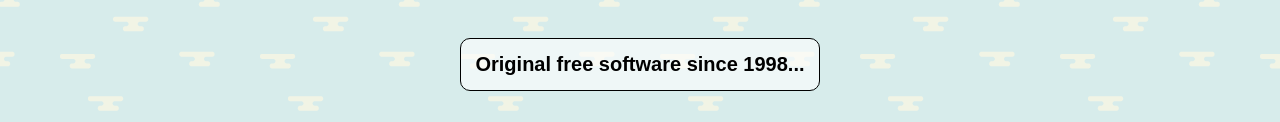
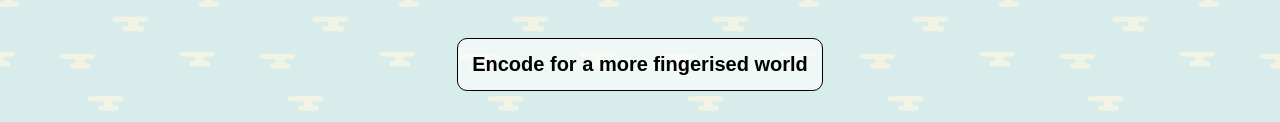
Before and after one commit to ogbaba/tulas.xyz, a plain HTML site: page index.html in a window 1280 px wide. Shown: the part 176-298 px from the top of the page. Drawn offline with Linux system fonts and the light colour scheme.

Commit message:
Update index.html

```diff
--- a/index.html
+++ b/index.html
@@ -13,7 +13,7 @@
     <header>
         <img src="img/logo.png" alt="Logo" height="96" width="96">
         <h1> Tulas.xyz </h1>
-        <p>Original free software since 1998...</p>
+        <p>Encode for a more fingerised world</p>
     </header>
     <section id="bod">
     <article>
```
